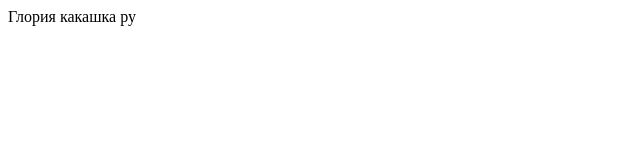
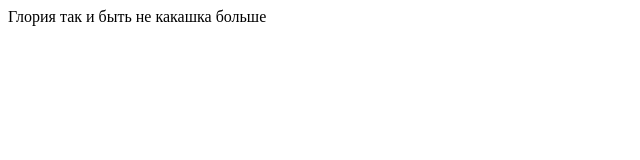
Before and after one commit to IrinaLoiy/Purple-coffee, a plain HTML site: page index.html in a window 1280 px wide. Shown: the whole page, without its empty margins (0-640 px from the left). Drawn offline with Linux system fonts and the light colour scheme.

Commit message:
fix error

```diff
--- a/index.html
+++ b/index.html
@@ -7,6 +7,6 @@
     <title>Document</title>
   </head>
   <body>
-    Глория какашка ру
+    Глория так и быть не какашка больше
   </body>
 </html>
```
